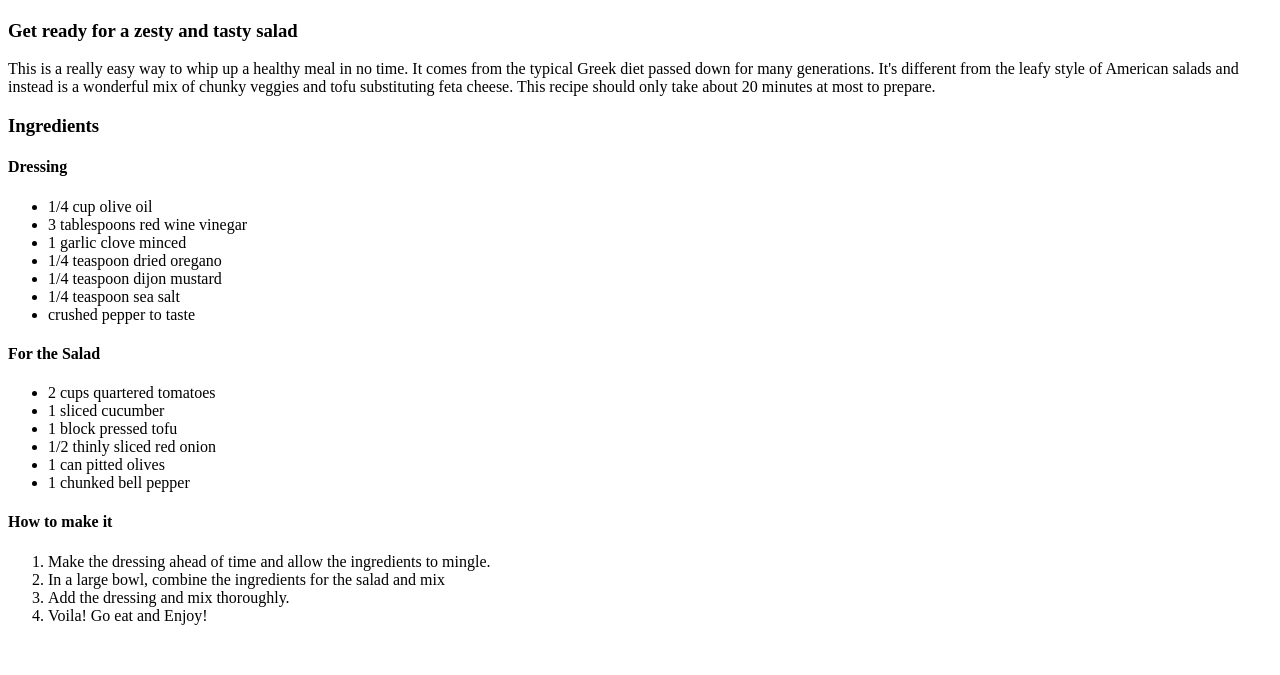
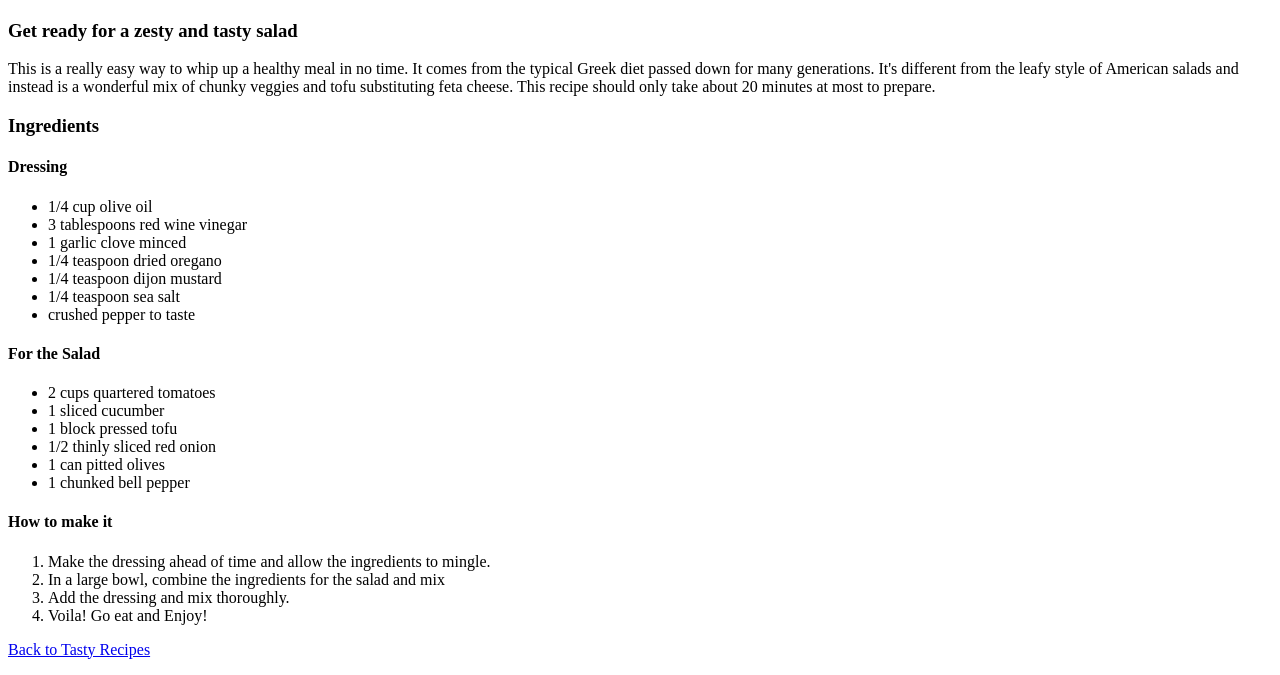
Before and after one commit to maruskiewicz/odin-recipes, a plain HTML site: page recipes/greek-salad.html in a window 1280 px wide. Shown: the part 308-983 px from the top of the page. Before the commit the page ends 949 px from the top, so only its background shows below. Drawn offline with Linux system fonts and the light colour scheme.

Commit message:
add link back to recipes

```diff
--- a/recipes/greek-salad.html
+++ b/recipes/greek-salad.html
@@ -38,5 +38,6 @@
         <li>Add the dressing and mix thoroughly.</li>
         <li>Voila!  Go eat and Enjoy!</li>
     </ol>
+    <p><a href="../index.html">Back to Tasty Recipes</p>
 </body>
 </html>
```
